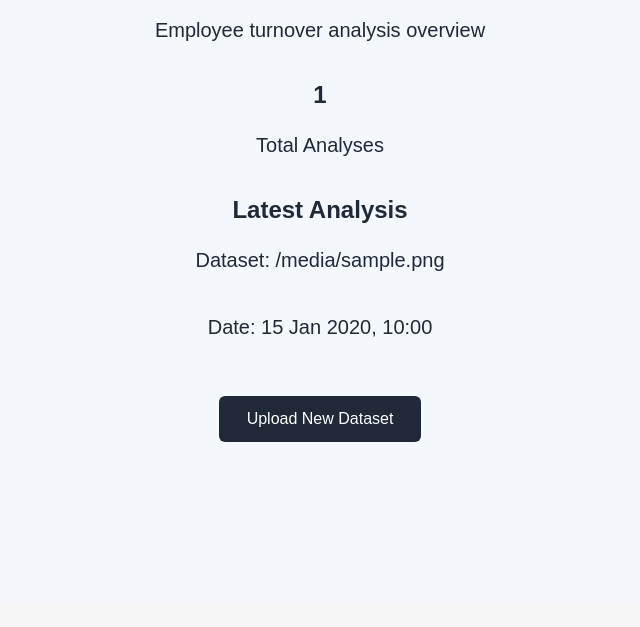
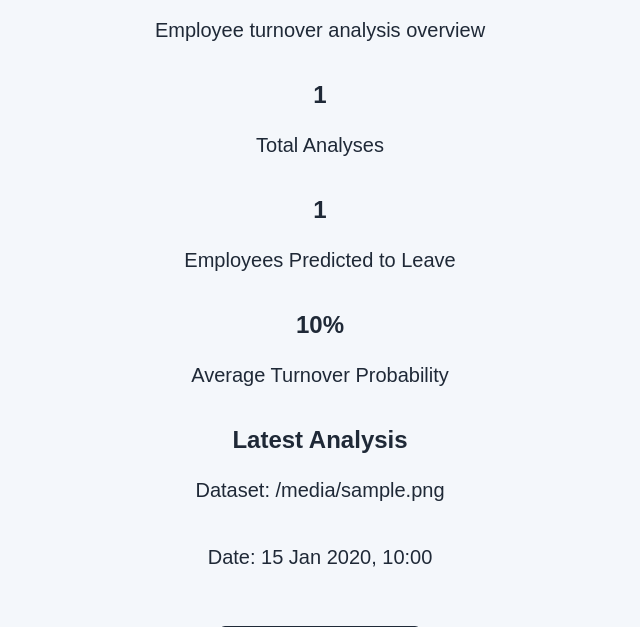
Before and after one commit to shridhartapakire/employee-turnover-prediction, a Django app: template templates/dashboard.html in a window 1280 px wide. Shown: the part 319-946 px from the top of the page, without its empty margins (320-960 px from the left). Before the commit the page ends 761 px from the top, so only its background shows below. Run offline with Django 5.2, Linux system fonts and the light colour scheme; the template is opened without the code that fills it: most values are stand-ins (such as "Sample title", 1, 10 or a date in 2020).

Commit message:
Store prediction summary matrics

```diff
--- a/core/views.py
+++ b/core/views.py
@@ -70,6 +70,8 @@ def upload_dataset(request):
             user=request.user,
             upload_filename=uploaded_file.name,
             uploaded_file=uploaded_file,
+            predicted_turnover_count=turnover_count,
+            average_turnover_probability=average_probability,
         )
 
         return render(
--- a/templates/dashboard.html
+++ b/templates/dashboard.html
@@ -33,6 +33,17 @@
     </div>
 
     {% if latest_analysis %}
+
+        <div>
+            <h2>{{ latest_analysis.predicted_turnover_count }}</h2>
+            <p>Employees Predicted to Leave</p>
+        </div>
+
+        <div>
+            <h2>{{ latest_analysis.average_turnover_probability }}%</h2>
+            <p>Average Turnover Probability</p>
+        </div>
+
         <h2>Latest Analysis</h2>
 
         <p>
@@ -44,8 +55,11 @@
             Date:
             {{ latest_analysis.analysis_date|date:"d M Y, H:i" }}
         </p>
+
     {% else %}
+
         <p>No analysis has been performed yet.</p>
+
     {% endif %}
 
     <br>
```
Also changed, not shown: core/models.py (+5 -5 lines), core/migrations/0003_analysisresult_average_turnover_probability_and_more.py (added), db.sqlite3.
